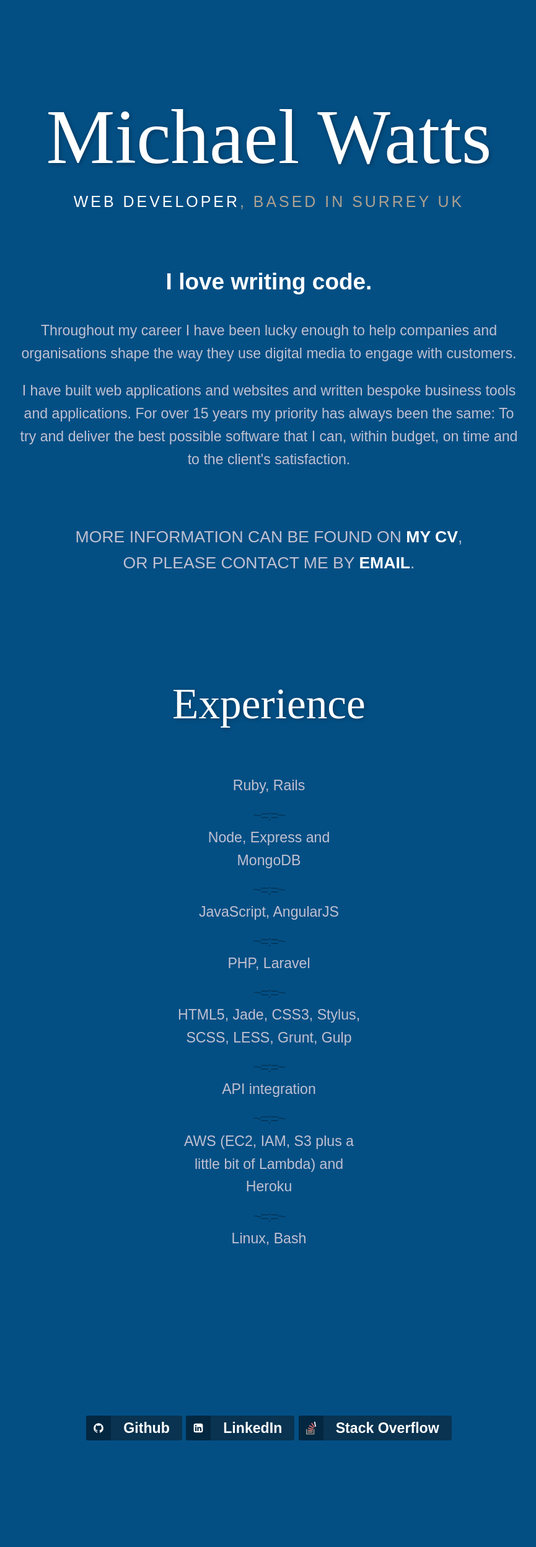
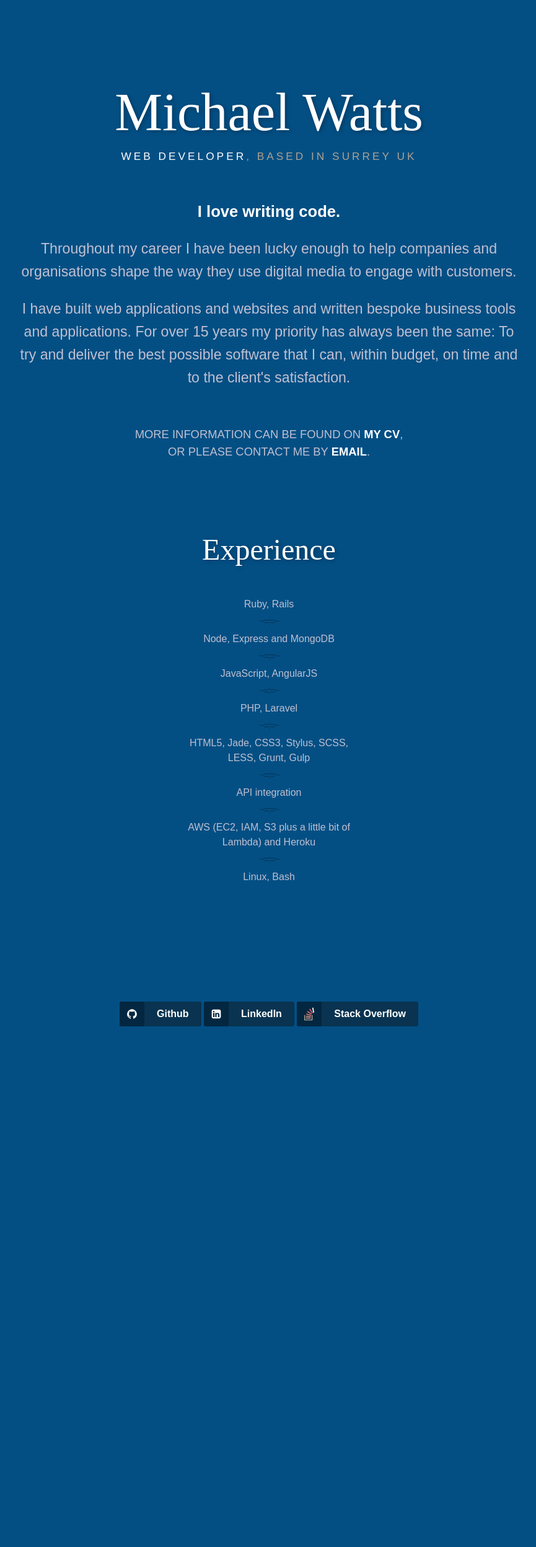
Before and after one commit to mj-watts/michaelwatts.me-website, a Jekyll site: the page index.html, which Jekyll copies as it is, in a window 1280 px wide. Shown: the whole page at 62% size, without its empty margins (206-1071 px from the left). Built offline with Jekyll 4.4.1, drawn with Linux system fonts in a browser that asks for light colours; after the commit the page ends 1775 px from its top, so only the background shows below that.

Commit message:
Update index.html

```diff
--- a/index.html
+++ b/index.html
@@ -9,7 +9,7 @@
 
     <style>
       body {
-        font: 100 1.1em / 1.6 'museo-sans', sans-serif;
+        font: 400 1em / 1.5 'museo-sans', sans-serif;
         background: #034F84;
         color: #C0C0D1;
         -webkit-user-select: none;
@@ -22,6 +22,10 @@
         -webkit-transition: all 0.1s linear;
         -moz-transition: all 0.1s linear;
         transition: all 0.1s linear;
+      }
+      p, li {
+        font-size: 1em;
+        line-height: 1.5;
       }
       a {
         color: #FFF;
@@ -103,6 +107,11 @@
         text-shadow: none
       }
       header h1 small strong {color: #FFFFFF; font-weight: 300;}
+      header p.lead {
+        font-size: 1.1em;
+        line-height: 1.6;
+        font-weight: 100;
+      }
       header p.more-info {
         text-transform: uppercase;
         font-size: 1em;
@@ -237,21 +246,21 @@
         header h1 {font-size: 4em;}
       }
       @media (min-width: 760px) {
-        body {font-size: 1.3em;}
         .container {
           width: 80%;
           max-width: 1000px;
         }
         header h1 {font-size: 4em;}
+        header p.lead {font-size: 1.3em;}
         header p.more-info {font-size: 1.15em;}
         .list-bordered li {width: 30%;}
       }
       @media (min-width: 1000px) {
-        body {font-size: 1.4444em;}
         .container {
           margin: 3em auto;
         }
         header h1 {font-size: 5.4em;}
+        header p.lead {font-size: 1.4444em;}
         header p.more-info {font-size: 1.15em;}
       }
     </style>
```
